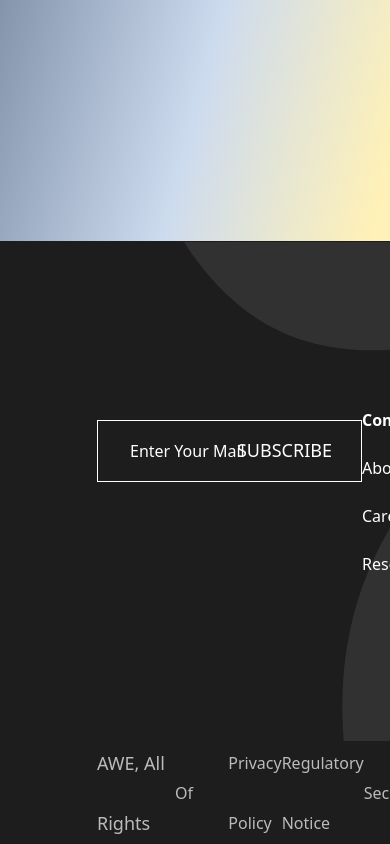
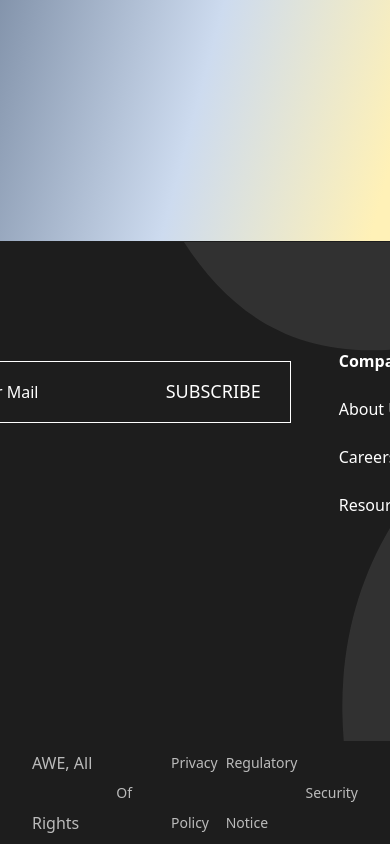
Before and after one commit to gunkiddedy/awe-toptal-template, a website: page index.html in a window 390 px wide. Shown: the part 5785-6629 px from the top of the page. Drawn offline with Linux system fonts and the light colour scheme.

Commit message:
update responsive in section footer (xl, lg, md) screens

```diff
--- a/index.html
+++ b/index.html
@@ -519,14 +519,14 @@
                         <path d="M14.0933 -34.1134C-38.2111 -133.521 78.0516 -265.635 142.721 -319.266L282.864 -347.841C294.673 -265.495 358.738 -109.821 520.524 -145.893C722.756 -190.984 846.908 -189.768 881.292 -58.1493C915.676 73.4693 595.241 242.038 570.945 258.768C546.65 275.497 453.633 331.822 455.417 467.109C456.844 575.339 587.757 629.79 653.035 643.487L934.407 768.454L575.971 839.46C449.905 829.129 196.692 740.995 192.368 471.101C186.963 133.734 603.706 49.6159 644.062 35.5458C684.418 21.4757 800.649 2.44063 772.913 -51.3133C745.176 -105.067 625.973 -30.3114 403.104 64.1499C180.235 158.611 79.4739 90.146 14.0933 -34.1134Z" fill="rgba(255, 255, 255, 0.30)" fill-opacity="0.3"/>
                     </svg>
                     <!-- content-section-seven -->
-                    <div class="content-section-seven absolute w-full pl-[97px] pr-[112px] mt-[171px] h-auto flex items-start justify-between z-20">
+                    <div class="content-section-seven w-full lg:pl-[97px] pl-8 lg:pr-[112px] pr-8 lg:mt-[171px] mt-28 h-auto flex items-start lg:justify-between justify-center lg:space-x-0 space-x-8 z-20">
                         <!-- left -->
-                        <div class="left-side flex flex-col justify-between">
+                        <div class="left-side flex flex-col justify-between lg:mb-0 mb-12">
                             <!-- Enter your mail -->
                             <div class="email-field bg-[#1D1D1D] relative flex items-center mt-2">
                                 <input
                                     type="text"
-                                    class="xl:w-[623px] lg:w-[500px] xl:h-[76px] lg:h-[60px] shrink-0 text-white xl:text-[30px] lg:text-[24px] font-normal capitalize leading-[60px] pl-8 border border-white bg-[#1D1D1D] placeholder-white focus:outline-none focus:ring-2 focus:ring-white"
+                                    class="xl:w-[623px] lg:w-[500px] w-[400px] xl:h-[76px] lg:h-[60px] shrink-0 text-white xl:text-[30px] lg:text-[24px] font-normal capitalize leading-[60px] pl-8 border border-white bg-[#1D1D1D] placeholder-white focus:outline-none focus:ring-2 focus:ring-white"
                                     placeholder="Enter your mail"
                                 >
                                 <button class="absolute right-[30px] text-white uppercase text-lg font-normal leading-[39.538px] focus:outline-none focus:font-medium hover:font-medium">
@@ -535,7 +535,7 @@
                             </div>
                         </div>
                         <!-- right -->
-                        <div class="right-side flex xl:space-x-36 lg:space-x-16 xl:pl-0 lg:pl-12">
+                        <div class="right-side flex xl:space-x-36 lg:space-x-16 space-x-5 xl:pl-0 lg:pl-12 pl-4 w-fit">
                             <!-- company -->
                             <div class="company">
                                 <ul class="right-menus flex flex-col space-y-8 text-white xl:text-[30px] lg:text-[20px] leading-none capitalize">
@@ -577,14 +577,14 @@
                     </div>
                 </section>
                 <!-- small footer -->
-                <div class="small-footer h-[103px] bg-[#1D1D1D] flex items-center justify-between pl-[97px] pr-[71px] overflow-x-hidden">
+                <div class="small-footer h-[103px] bg-[#1D1D1D] flex items-center justify-between lg:pl-[97px] pl-8 lg:pr-[71px] pr-8 overflow-x-hidden">
                     <!-- left-side-footer -->
-                    <div class="left-side-footer text-white capitalize leading-[60px] text-lg text-opacity-70">
+                    <div class="left-side-footer text-white capitalize leading-[60px] lg:text-lg text-base text-opacity-70">
                         © 2023 AWE, All rights Reserved
                     </div>
                     <!-- footer-menus -->
                     <nav role="navigation" class="h-full flex items-center">
-                        <ul class="menus flex items-center xl:space-x-[65px] lg:space-x-6 text-white capitalize leading-[60px] xl:text-lg lg:text-base text-opacity-70">
+                        <ul class="menus flex items-center xl:space-x-[65px] lg:space-x-6 space-x-2 text-white capitalize leading-[60px] xl:text-lg lg:text-base text-sm text-opacity-70">
                             <li>
                                 <a href="#">Terms of Service</a>
                             </li>
```
Also changed, not shown: assets/tailwind.css.
